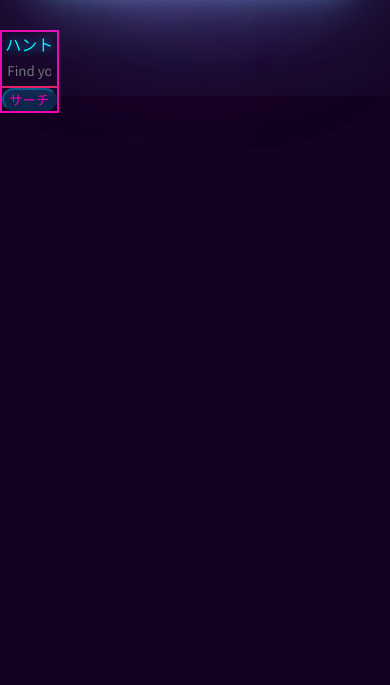
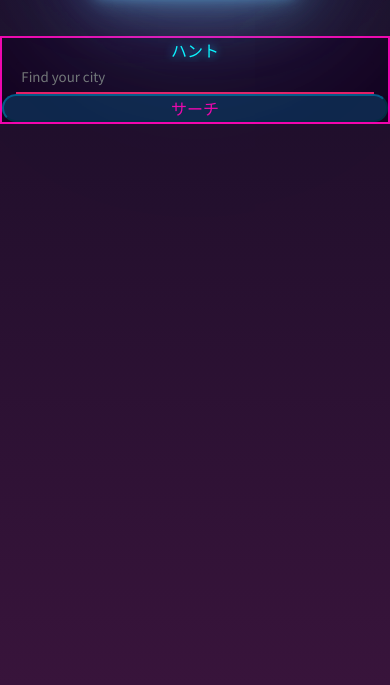
Before and after one commit to Odesii/whenRainFalls, a plain HTML site: page index.html in a window 390 px wide. Shown: the part 159-844 px from the top of the page. Drawn offline with nearby package versions, Linux system fonts and the light colour scheme; a web font is replaced by a local one.

Commit message:
Finished styling and comments

```diff
--- a/assets/css/style.css
+++ b/assets/css/style.css
@@ -1,47 +1,56 @@
-@import url('https://fonts.googleapis.com/css2?family=Nova+Mono&display=swap');
-@import url('https://fonts.googleapis.com/css2?family=Noto+Sans+JP:wght@100..900&display=swap');
+@import url("https://fonts.googleapis.com/css2?family=Nova+Mono&display=swap");
+@import url("https://fonts.googleapis.com/css2?family=Noto+Sans+JP:wght@100..900&display=swap");
 
-
-*{
+* {
   font-family: "Nova Mono", "Noto Sans JP", monospace;
-
-    background-color: black;
-    box-sizing: border-box;
   padding: 0;
   margin: 0;
   background-color: #150220;
 }
-.constrain{
-    display:flex;
+
+.full-page {
+  background: linear-gradient(rgb(21, 12, 36), rgb(56, 20, 59));
+  min-height: 100vh;
+  background-repeat: no-repeat;
+  background-attachment: fixed;
+}
+
+.constrain {
+  background: transparent;
+  display: flex;
   justify-content: center;
   flex-direction: row;
 }
-input[type=text] {
+main,
+body {
+  background: transparent;
+}
+input[type="text"] {
   appearance: none;
   border: none;
   outline: none;
-	border-bottom: .2em solid #E91E63;
-	background: rgba(#E91E63, .2);
-	border-radius: .2em .2em 0 0;
-	padding: .4em;
-	color: #E91E63;
+  border-bottom: 0.2em solid #e91e63;
+  background: rgba(#e91e63, 0.2);
+  border-radius: 0.2em 0.2em 0 0;
+  padding: 0.4em;
+  color: #e91e63;
 }
-h1{
+h1 {
   z-index: 2;
   border: 3px solid rgba(22, 182, 212, 0.3);
-  padding: 20px;
   height: 150px;
   animation: blink 8s infinite;
 }
 
-header{
+header {
+  background: transparent;
   display: flex;
   justify-content: center;
   font-size: 200%;
   margin-bottom: 10%;
 }
 
-aside{
+aside {
   display: flex;
   flex-direction: column;
   justify-content: center;
@@ -53,30 +62,33 @@ aside{
   text-shadow: 0 0 10px rgb(0, 191, 255);
 }
 
-
 button {
-        color:#f205ae;
+  color: #f205ae;
   font-style: bolder;
   border-radius: 3em;
   background-color: rgba(0, 191, 255, 0.199);
   border-color: rgba(0, 105, 150, 0.808);
 }
 
-
 .current {
+  background: transparent;
   z-index: 1;
   position: relative; /* Allows absolute positioning relative to this container */
   display: flex;
-    flex-direction: column; /* Stack children vertically */
-    justify-content: center; /* Center children vertically */
-    align-items: center; /* Center children horizontally */
-    max-width: 300px;
+  flex-direction: column;
+  justify-content: center;
+  align-items: center;
+  max-width: 600px;
   margin: 0 auto;
+  font-size: 2vw;
   transform: rotate(-10deg);
-
+  bottom: 30%;
 }
 
-.current img, .current p, .current h2, .current h3{
+.current img,
+.current p,
+.current h2,
+.current h3 {
   text-align: center;
   animation: blink 8s infinite;
 }
@@ -91,13 +103,11 @@ button {
   position: absolute;
   top: 0;
   left: 0;
-    transform: translate(-25%, -25%);
-
+  transform: translate(-35%, -35%);
 }
 
-
-
-.forecast{
+.forecast {
+  background: transparent;
   position: relative;
   display: flex;
   flex-direction: row;
@@ -105,101 +115,116 @@ button {
   align-items: center;
   margin-top: 10%;
   margin-left: 10%;
-
-    padding: 20px;
 }
-.forecast div, .forecast img, .forecast h3{
-    border: 3px solid rgba(22, 182, 212, 1)
+.forecast div,
+.forecast img,
+.forecast h3 {
+  border: 3px solid rgba(22, 182, 212, 1);
 }
-.forecast h3{
-    color:#ffc2fd;
+.forecast h3 {
+  color: #ffc2fd;
   text-shadow: 0 0 5px#f205ae;
   position: absolute;
   top: 0;
   right: 0;
   transform: translate(-50%, -99%);
 }
-.forecast div{
+.forecast div {
   position: relative;
   margin-left: 15px;
   min-width: 120px;
 }
-.forecast img{
+.forecast img {
   position: absolute;
   top: 0;
   right: 0;
   transform: translate(25%, 150%);
   animation: blink 8s infinite;
 }
-.forecast li{
-    color:#ffc2fd;
+.forecast li {
+  color: #ffc2fd;
   text-shadow: 0 0 5px#f205ae;
   font-size: 125%;
   list-style: none;
 }
 
+@media (max-width: 725px) {
+  .constrain {
+    flex-direction: column; /* Stack elements vertically instead of side by side */
+    margin: 5px;
+  }
 
+  aside {
+    max-width: 100%; /* Use full width */
+    margin: 0 auto;
+    margin-bottom: 20px;
+  }
 
+  .current,
+  .forecast {
+    flex-direction: column;
+    align-items: center;
+    margin-left: 0;
+    max-width: 100%;
+    transform: rotate(0); /* Reset rotation */
+  }
 
+  .forecast div {
+    margin: 10px 0; /* Add some vertical spacing between forecast items */
+  }
 
+  .forecast img {
+    transform: translate(0, 10%); /* Adjust image position */
+  }
 
+  header,
+  .current,
+  .forecast li {
+    font-size: 150%; /* Adjust font size for better readability */
+  }
 
+  input[type="text"] {
+    width: 90%;
+    margin: 0 auto;
+  }
 
-
-
-
-
-
-
-
-
-
-
-
-
-
-
-
-
-
-
-
-
-
-
-
-
-
-
-
-
-
+  button {
+    font-size: 100%;
+  }
+}
 
 @keyframes blink {
-        0%, 18%, 20%, 50.1%, 60%, 65.1%, 80%, 90.1%, 92% {
+  0%,
+  18%,
+  20%,
+  50.1%,
+  60%,
+  65.1%,
+  80%,
+  90.1%,
+  92% {
     color: #1f0e28;
     text-shadow: none;
     box-shadow: none;
     border: 3px solid rgba(22, 182, 212, 0.3);
   }
 
-        18.1%, 20.1%, 30%, 50%, 60.1%, 65%, 80.1%, 100% {
+  18.1%,
+  20.1%,
+  30%,
+  50%,
+  60.1%,
+  65%,
+  80.1%,
+  100% {
     border: 3px solid rgba(22, 182, 212, 1);
     color: #ffc2fd;
-        text-shadow: 0 0 10px #f205ae,
-                     0 0 20px #f205ae,
-                     0 0 40px #f205ae,
-                     0 0 80px #f205ae,
-                     0 0 160px #f205ae,
-                     0 0 320px #f205ae,
-                     0 0 640px #f205ae;
-        box-shadow: inset 0 0 10px rgba(113,213,255, 0.5),
-                    inset 0 0 20px rgba(113,213,255, 0.5),
-                    0 0 10px rgba(113,213,255, 0.3),
-                    0 0 20px rgba(113,213,255, 0.3),
-                    0 0 40px rgba(113,213,255, 0.3),
-                    0 0 80px rgba(113,213,255, 0.3),
-                    0 0 160px rgba(113,213,255, 0.3),
-                    0 0 320px rgba(113,213,255, 0.3)
+    text-shadow: 0 0 10px #f205ae, 0 0 20px #f205ae, 0 0 40px #f205ae,
+      0 0 80px #f205ae, 0 0 160px #f205ae, 0 0 320px #f205ae, 0 0 640px #f205ae;
+    box-shadow: inset 0 0 10px rgba(113, 213, 255, 0.5),
+      inset 0 0 20px rgba(113, 213, 255, 0.5), 0 0 10px rgba(113, 213, 255, 0.3),
+      0 0 20px rgba(113, 213, 255, 0.3), 0 0 40px rgba(113, 213, 255, 0.3),
+      0 0 80px rgba(113, 213, 255, 0.3), 0 0 160px rgba(113, 213, 255, 0.3),
+      0 0 320px rgba(113, 213, 255, 0.3);
   }
 }
--- a/assets/js/script.js
+++ b/assets/js/script.js
@@ -1,33 +1,34 @@
 const weatherAppAPIKey = "5f1008dc25600c0e8d9ea9d20ea6a3e6";
 const button = document.getElementById("searchBtn");
 
-document.addEventListener("DOMContentLoaded", displayHistory);
+if (document) document.addEventListener("DOMContentLoaded", displayHistory);
 
 button.addEventListener("click", function (event) {
   event.preventDefault();
 
   let city = document.getElementById("search").value;
-if(city){
+  if (city) {
     getWeather(city);
-}
+  }
 });
 
 function getWeather(city) {
   const weatherUrl = `https://api.openweathermap.org/geo/1.0/direct?q=${city}&appid=${weatherAppAPIKey}`;
-
+  // Fetch the geolocation data for the city
   fetch(weatherUrl)
     .then(function (response) {
       return response.json();
     })
     .then(function (data) {
+      // Extract the latitude and longitude from the data
       const latitude = data[0].lat;
       const longitude = data[0].lon;
-      console.log(data);
-      // console.log(latitude, longitude);
+      // Add the city name to the search history
       const cityName = data[0].name;
       addHistory(cityName);
 
       const currentW = `https://api.openweathermap.org/data/2.5/forecast?lat=${latitude}&lon=${longitude}&units=imperial&appid=${weatherAppAPIKey}`;
+      // Fetch the forecast data
       fetch(currentW)
         .then(function (response2) {
           return response2.json();
@@ -40,7 +41,7 @@ function getWeather(city) {
         });
     });
 }
-
+// builds and displays the Current weather
 function displayCurrent(weatherData) {
   let currentWeatherEl = document.getElementById("mainWeather");
   currentWeatherEl.textContent = ""; // Clear existing content
@@ -59,7 +60,6 @@ function displayCurrent(weatherData) {
   mainInsert.appendChild(weatherIcon);
 
   // Format and append the date
-
   const date = dayjs.unix(weatherData.list[0].dt).format("MM-DD-YY");
   let dateEl = document.createElement("h3");
 
@@ -76,12 +76,13 @@ function displayCurrent(weatherData) {
   // Append the main container to the current weather element
   currentWeatherEl.appendChild(mainInsert);
 }
-
+//Builds and Displays the Five day cards
 function fiveDay(weatherData) {
   let five = document.getElementById("5day");
   five.textContent = "";
   let weather = weatherData.list;
-
+// this function is for reusability to simply replace
+// 'i' with the array value to pull that days information
   function createBlock(i) {
     let forecast = document.createElement("div");
 
@@ -89,13 +90,12 @@ function fiveDay(weatherData) {
     let dateEl = document.createElement("h3");
     dateEl.textContent = date;
     forecast.appendChild(dateEl);
-
+    //pulls the icon from openweather for display
     let weatherIcon = document.createElement("img");
     let iconUrl = `https://openweathermap.org/img/wn/${weather[i].weather[0].icon}.png`;
     weatherIcon.src = iconUrl;
     forecast.appendChild(weatherIcon);
 
-    // Create and append the weather details
     let weatherDetails = document.createElement("ul");
 
     let tempItem = document.createElement("li");
@@ -108,13 +108,14 @@ function fiveDay(weatherData) {
 
     let windItem = document.createElement("li");
     windItem.textContent = ` Wind Speed ${Math.floor(
-      weather[i].wind.speed / 1.467)} MPH`;
+      weather[i].wind.speed / 1.467
+    )} MPH`;
     weatherDetails.appendChild(windItem);
 
     forecast.appendChild(weatherDetails);
     five.appendChild(forecast);
   }
-
+//  calls each day for the five day
   createBlock(9);
   createBlock(17);
   createBlock(25);
@@ -122,43 +123,62 @@ function fiveDay(weatherData) {
   createBlock(39);
 }
 
+// Function to add a city name to the search history in localStorage
 function addHistory(cityName) {
+  // Try to retrieve the current search history from localStorage, or initialize an empty array if none found
+  let history = JSON.parse(localStorage.getItem("searchHistory")) || [];
 
-let history = JSON.parse(localStorage.getItem('searchHistory')) || [] ;
+  // Check if the city name is already in the history to avoid duplicates
+  if (!history.includes(cityName)) {
+    // If the city name is not already in the history, add it
+    history.push(cityName);
+  }
 
-  if (!history.includes(cityName)){
-    history.push(cityName)
-  }
-  localStorage.setItem('searchHistory', JSON.stringify(history))
+  // Save the updated history back to localStorage
+  localStorage.setItem("searchHistory", JSON.stringify(history));
 
-    displayHistory();
-
+  // Update the display of search history on the webpage
+  displayHistory();
 }
 
-function displayHistory(){
-  let history = JSON.parse(localStorage.getItem('searchHistory')) || [];
-  let display = document.getElementById('searchHistory')
-  display.innerHTML = '';
+// Function to display the search history as a list of buttons
+function displayHistory() {
+  // Retrieve the search history from localStorage
+  let history = JSON.parse(localStorage.getItem("searchHistory")) || [];
+  // Get the element where the search history should be displayed
+  let display = document.getElementById("searchHistory");
+  // Clear any existing content in the search history display
+  display.innerHTML = "";
 
-  history.forEach(city =>{
-    let cityEl = document.createElement("button")
-      cityEl.setAttribute('id', 'previous');
+  // Loop through each city in the history
+  history.forEach((city) => {
+    // Create a new button element for each city
+    let cityEl = document.createElement("button");
+    // Add a class to the button for styling and identification
+    cityEl.classList.add("previous");
 
+    // Set the button's text to the city name
     cityEl.textContent = city;
 
+    // Add the newly created button to the search history display element
     display.appendChild(cityEl);
   });
+}
 
-
-};
-
-document.addEventListener("DOMContentLoaded", function(){
-
-  document.getElementById("previous").addEventListener("click", function(event){
-    event.preventDefault();
-    let oldCity = event.target.textContent
-    if(oldCity){
+// Listen for the 'DOMContentLoaded' event to ensure the script runs after the HTML document has been fully loaded
+document.addEventListener("DOMContentLoaded", function () {
+  // Add a click event listener to the whole document
+  document.addEventListener("click", function (event) {
+    // Check if the clicked element has the 'previous' class
+    if (event.target && event.target.classList.contains("previous")) {
+      // Prevent the default action for the click event
+      event.preventDefault();
+      // Retrieve the city name from the text content of the clicked button
+      let oldCity = event.target.textContent;
+      // If a city name was found, fetch and display its weather data
+      if (oldCity) {
         getWeather(oldCity);
+      }
     }
-  })
+  });
 });
--- a/index.html
+++ b/index.html
@@ -1,32 +1,33 @@
 <!DOCTYPE html>
-<html lang="en">
+<lang="en">
   <head>
-    <meta charset="UTF-8">
-    <meta name="viewport" content="width=device-width, initial-scale=1.0">
+    <meta charset="UTF-8" />
+    <meta name="viewport" content="width=device-width, initial-scale=1.0" />
     <title>Atmospheric Conundrum</title>
-    <link rel="stylesheet" href="./assets/css/style.css"/>
-    <script defer src="https://cdn.jsdelivr.net/npm/dayjs@1/dayjs.min.js"></script>
+    <link rel="stylesheet" href="./assets/css/style.css" />
+    <script
+      defer
+      src="https://cdn.jsdelivr.net/npm/dayjs@1/dayjs.min.js"
+    ></script>
     <script defer src="assets/js/script.js"></script>
   </head>
+  <div class="full-page">
   <body>
     <header>
       <h1>ウェザー</h1>
     </header>
-
     <aside>
       <label for="search">ハント</label>
-        <input type="text" id="search" placeholder="Find your city"/>
+      <input type="text" id="search" placeholder="Find your city" />
       <button id="searchBtn">サーチ</button>
       <section id="searchHistory"></section>
     </aside>
     <div class="constrain">
       <main>
-        <section id="mainWeather" class="current">
-        </section>
-        <section id="5day" class="forecast">
-        </section>
-
+        <section id="mainWeather" class="current"></section>
+        <section id="5day" class="forecast"></section>
       </main>
     </div>
   </body>
+</div>
 </html>
```
Also changed, not shown: 1 other file. Lines whose indentation alone changed are shown as unchanged.
